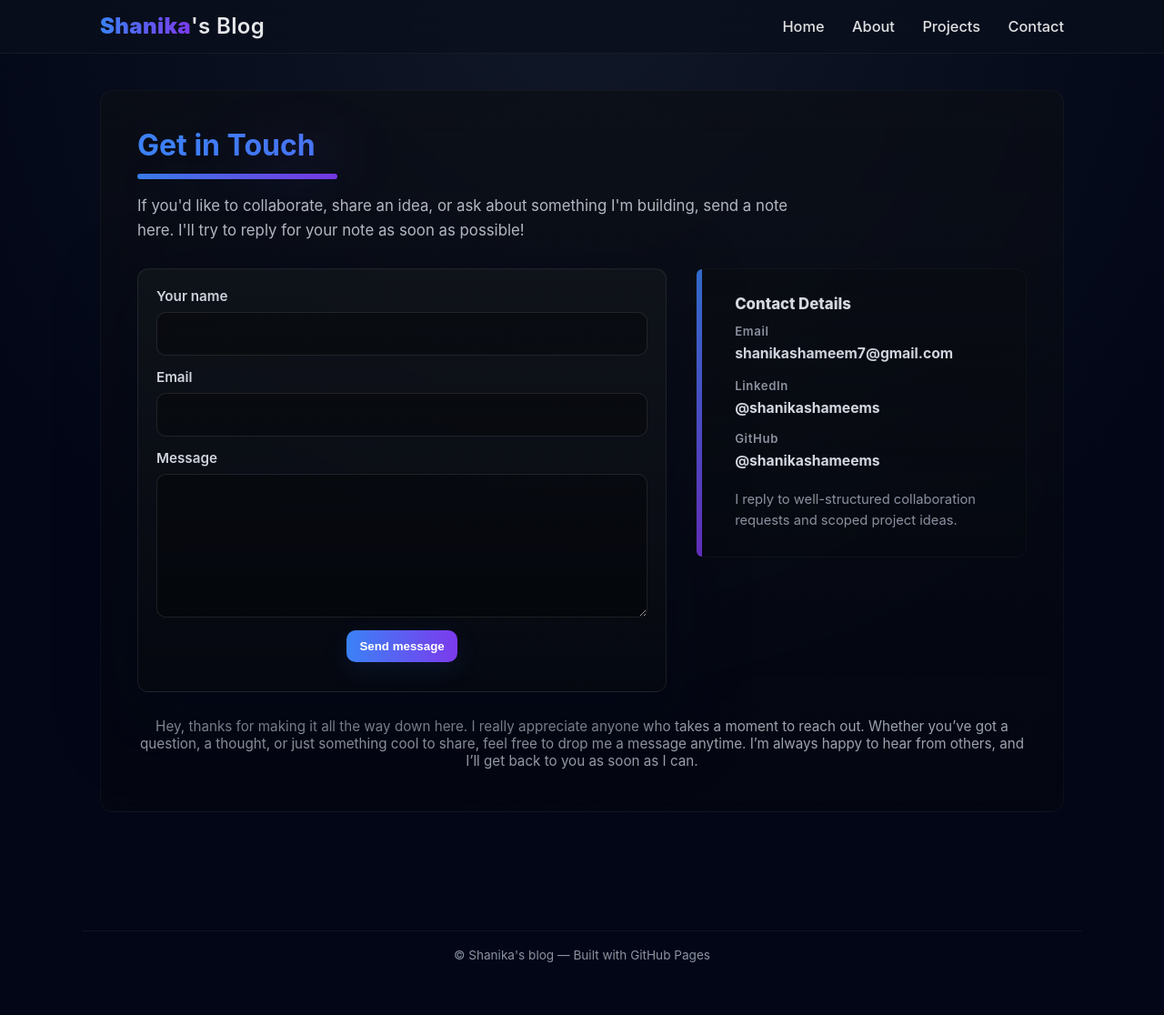
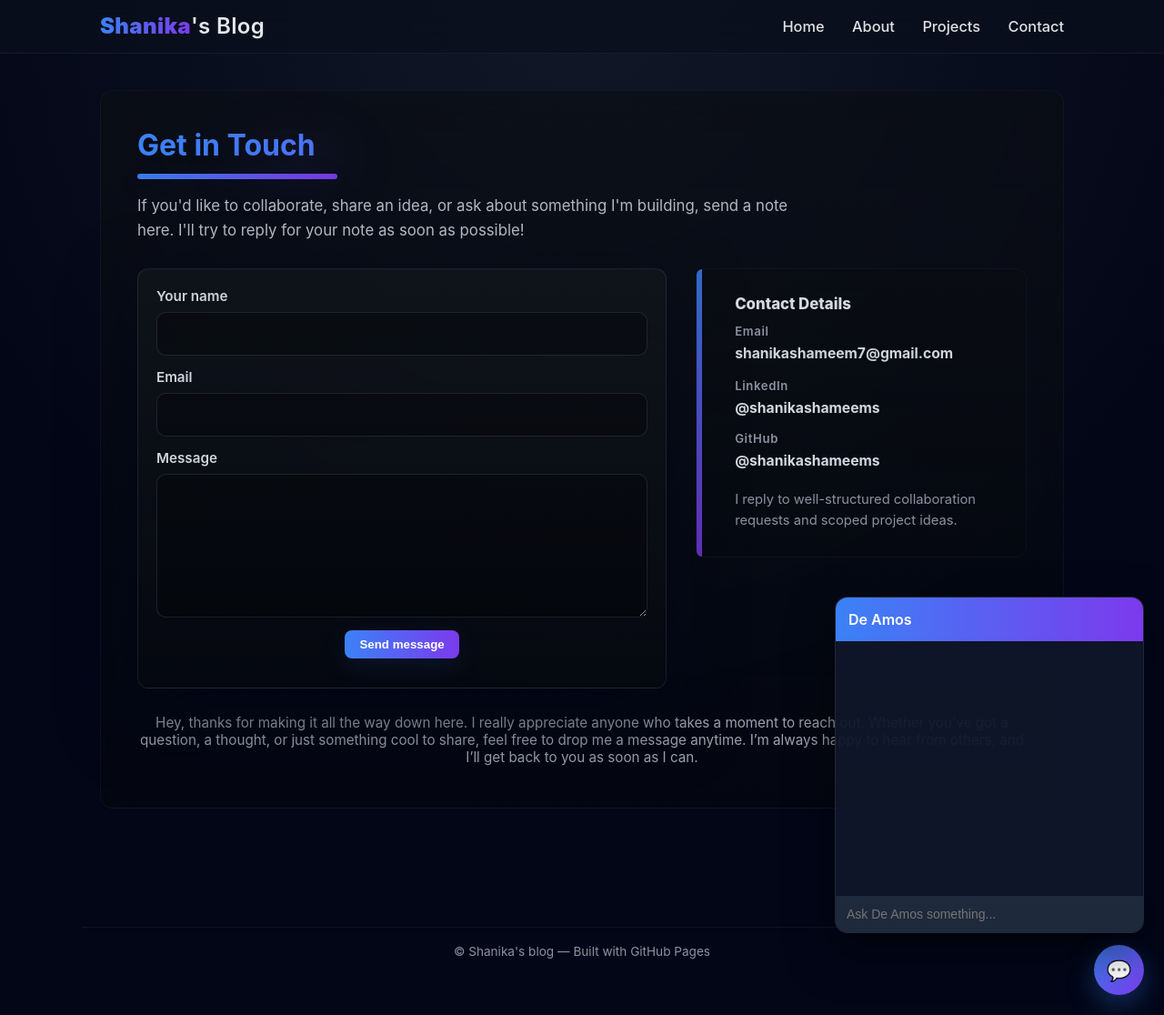
Before and after one commit to shanikashameems/shanikashameems.github.io, a Jekyll site: the page built from contact.md, in a window 1280 px wide and 1116 px high. Shown: the whole window at 91% size. Built offline with Jekyll 4.4.1, drawn with Linux system fonts in a browser that asks for light colours.

Commit message:
Update default.html

```diff
--- a/_layouts/default.html
+++ b/_layouts/default.html
@@ -90,45 +84,79 @@
       font-size:.85rem;
       border-top:1px solid rgba(255,255,255,0.05);
     }
-    /* form controls — global styles */
-input[type="text"],
-input[type="email"],
-textarea,
-select {
-  width: 100%;
-  padding: 10px 12px;
-  border-radius: 8px;
-  border: 1px solid rgba(255,255,255,0.06);
-  background: rgba(0,0,0,0.18);
-  color: var(--text);
-  outline: none;
-  font-size: 0.95rem;
-  transition: box-shadow .18s ease, border-color .18s ease, transform .12s ease;
-}
-input:focus, textarea:focus {
-  border-color: rgba(59,130,246,0.7);
-  box-shadow: 0 8px 28px rgba(59,130,246,0.06);
-  transform: translateY(-1px);
-}
 
-/* form button */
-button[type="submit"] {
-  border: none;
-  cursor: pointer;
-  padding: 10px 14px;
-  border-radius: 10px;
-  font-weight: 700;
-  background: linear-gradient(90deg, var(--accent), var(--accent-2));
-  color: #fff;
-  transition: transform .12s ease, box-shadow .18s ease;
-}
-button[type="submit"]:hover { transform: translateY(-2px); box-shadow: 0 10px 30px rgba(59,130,246,0.12); }
+    /* ============================= */
+    /* 💬 DE AMOS CHAT STYLING */
+    /* ============================= */
 
-/* small responsive tweak for contact grid */
-@media (max-width: 880px) {
-  main { padding-left: 14px; padding-right: 14px; }
-  .contact-grid { grid-template-columns: 1fr !important; }
-}
+    #chat-button{
+      position:fixed;
+      bottom:22px;
+      right:22px;
+      background:linear-gradient(135deg,var(--accent),var(--accent-2));
+      width:55px;
+      height:55px;
+      border-radius:50%;
+      display:flex;
+      align-items:center;
+      justify-content:center;
+      cursor:pointer;
+      font-size:22px;
+      box-shadow:0 10px 30px rgba(59,130,246,0.35);
+      z-index:999;
+    }
+
+    #chat-window{
+      position:fixed;
+      bottom:90px;
+      right:22px;
+      width:340px;
+      background:rgba(15,23,42,0.95);
+      border:1px solid rgba(255,255,255,0.08);
+      border-radius:14px;
+      display:flex;
+      flex-direction:column;
+      overflow:hidden;
+      box-shadow:0 20px 50px rgba(0,0,0,0.5);
+      z-index:999;
+    }
+
+    .hidden{
+      display:none;
+    }
+
+    #chat-header{
+      padding:14px;
+      font-weight:600;
+      background:linear-gradient(90deg,var(--accent),var(--accent-2));
+      color:white;
+    }
+
+    #chat-messages{
+      padding:14px;
+      height:280px;
+      overflow-y:auto;
+      font-size:14px;
+    }
+
+    .chat-user{
+      margin-bottom:10px;
+      color:#93c5fd;
+    }
+
+    .chat-bot{
+      margin-bottom:14px;
+      color:#e5e7eb;
+    }
+
+    #chat-input{
+      border:none;
+      padding:12px;
+      background:#1e293b;
+      color:white;
+      outline:none;
+      font-size:14px;
+    }
 
   </style>
 </head>
@@ -146,7 +174,6 @@ button[type="submit"]:hover { transform: translateY(-2px); box-shadow: 0 10px 30
       <a href="{{ '/about' | relative_url }}">About</a>
       <a href="{{ '/projects' | relative_url }}">Projects</a>
       <a href="{{ '/contact' | relative_url }}">Contact</a>
-
     </nav>
   </div>
 </header>
@@ -159,5 +186,52 @@ button[type="submit"]:hover { transform: translateY(-2px); box-shadow: 0 10px 30
   © {{ site.title }} — Built with GitHub Pages
 </footer>
 
+<!-- 💬 Chat Button -->
+<div id="chat-button">💬</div>
+
+<!-- 💬 Chat Window -->
+<div id="chat-window" class="hidden">
+  <div id="chat-header">De Amos</div>
+  <div id="chat-messages"></div>
+  <input type="text" id="chat-input" placeholder="Ask De Amos something..." />
+</div>
+
+<script>
+const chatButton = document.getElementById("chat-button");
+const chatWindow = document.getElementById("chat-window");
+const chatInput = document.getElementById("chat-input");
+const chatMessages = document.getElementById("chat-messages");
+
+chatButton.onclick = () => {
+  chatWindow.classList.toggle("hidden");
+};
+
+chatInput.addEventListener("keypress", async (e) => {
+  if (e.key === "Enter") {
+    const message = chatInput.value.trim();
+    if (!message) return;
+
+    chatMessages.innerHTML += `<div class="chat-user"><b>You:</b> ${message}</div>`;
+    chatInput.value = "";
+
+    try {
+      const response = await fetch("http://localhost:3000/chat", {
+        method: "POST",
+        headers: {
+          "Content-Type": "application/json"
+        },
+        body: JSON.stringify({ message })
+      });
+
+      const data = await response.json();
+      chatMessages.innerHTML += `<div class="chat-bot"><b>De Amos:</b> ${data.reply}</div>`;
+      chatMessages.scrollTop = chatMessages.scrollHeight;
+    } catch (err) {
+      chatMessages.innerHTML += `<div class="chat-bot"><b>Error:</b> Backend not reachable.</div>`;
+    }
+  }
+});
+</script>
+
 </body>
 </html>
```
Also changed, not shown: other parts of _layouts/default.html (+0 -6 lines).
